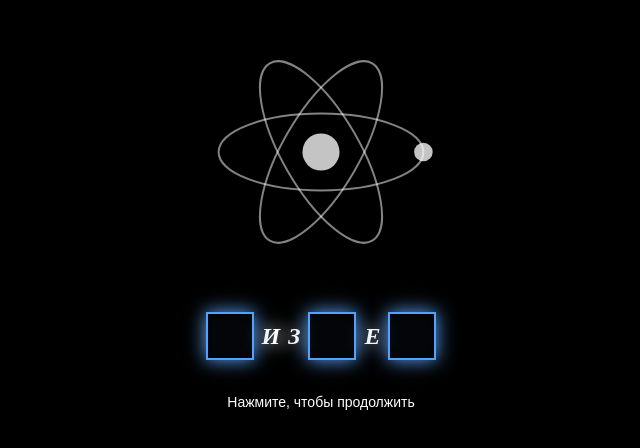
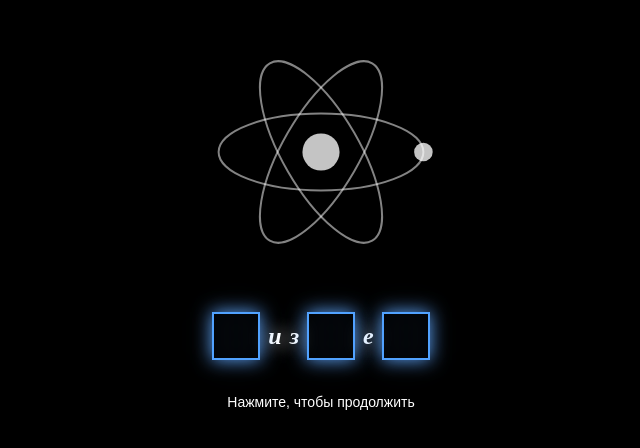
Before and after one commit to InANNWeTrust/graduate, a Next.js app: page / in a window 1280 px wide. Shown: the part 182-630 px from the top of the page, without its empty margins (319-959 px from the left). Built offline with nearby package versions, Linux system fonts and the light colour scheme.

Commit message:
💄 style: изменен регистр букв на строчный и синхронизировано их появление

```diff
--- a/src/app/page.tsx
+++ b/src/app/page.tsx
@@ -324,11 +324,11 @@ function SplashScreen({ onComplete }: { onComplete: () => void }) {
             <motion.span
               initial={{ opacity: 0 }}
               animate={{ opacity: showLetters ? 1 : 0 }}
-              transition={{ duration: 0.5 }}
-              className="text-2xl font-bold italic text-white uppercase"
+              transition={{ duration: 1 }}
+              className="text-2xl font-bold italic text-white lowercase"
               style={{ fontFamily: "Times New Roman" }}
             >
-              Ф
+              ф
             </motion.span>
           </div>
         </motion.div>
@@ -344,10 +344,10 @@ function SplashScreen({ onComplete }: { onComplete: () => void }) {
             repeat: Infinity,
             repeatType: "reverse"
           }}
-          className="text-2xl font-bold italic text-white uppercase"
+          className="text-2xl font-bold italic text-white lowercase"
           style={{ fontFamily: "Times New Roman" }}
         >
-          И
+          и
         </motion.div>
 
         {/* З */}
@@ -361,10 +361,10 @@ function SplashScreen({ onComplete }: { onComplete: () => void }) {
             repeat: Infinity,
             repeatType: "reverse"
           }}
-          className="text-2xl font-bold italic text-white uppercase"
+          className="text-2xl font-bold italic text-white lowercase"
           style={{ fontFamily: "Times New Roman" }}
         >
-          З
+          з
         </motion.div>
 
         {/* Т в квадрате */}
@@ -393,11 +393,11 @@ function SplashScreen({ onComplete }: { onComplete: () => void }) {
             <motion.span
               initial={{ opacity: 0 }}
               animate={{ opacity: showLetters ? 1 : 0 }}
-              transition={{ duration: 0.5, delay: 0.2 }}
-              className="text-2xl font-bold italic text-white uppercase"
+              transition={{ duration: 1 }}
+              className="text-2xl font-bold italic text-white lowercase"
               style={{ fontFamily: "Times New Roman" }}
             >
-              Т
+              т
             </motion.span>
           </div>
         </motion.div>
@@ -413,10 +413,10 @@ function SplashScreen({ onComplete }: { onComplete: () => void }) {
             repeat: Infinity,
             repeatType: "reverse"
           }}
-          className="text-2xl font-bold italic text-white uppercase"
+          className="text-2xl font-bold italic text-white lowercase"
           style={{ fontFamily: "Times New Roman" }}
         >
-          Е
+          е
         </motion.div>
 
         {/* Х в квадрате */}
@@ -445,11 +445,11 @@ function SplashScreen({ onComplete }: { onComplete: () => void }) {
             <motion.span
               initial={{ opacity: 0 }}
               animate={{ opacity: showLetters ? 1 : 0 }}
-              transition={{ duration: 0.5, delay: 0.4 }}
-              className="text-2xl font-bold italic text-white uppercase"
+              transition={{ duration: 1 }}
+              className="text-2xl font-bold italic text-white lowercase"
               style={{ fontFamily: "Times New Roman" }}
             >
-              Х
+              х
             </motion.span>
           </div>
         </motion.div>
```
